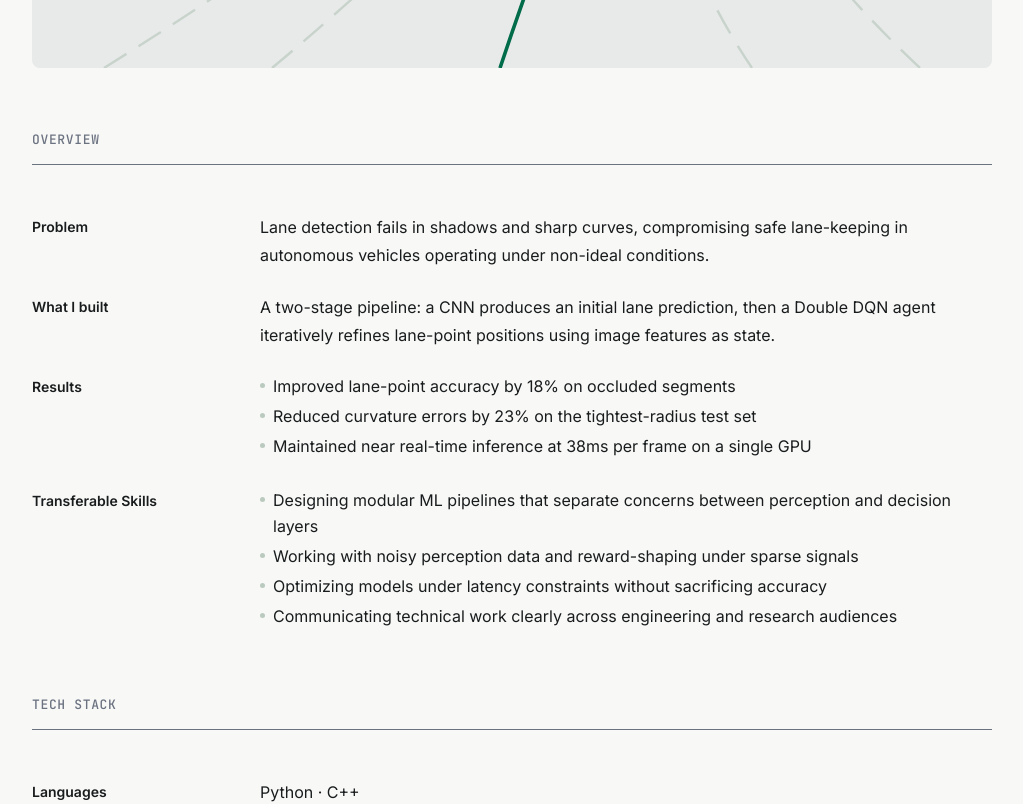
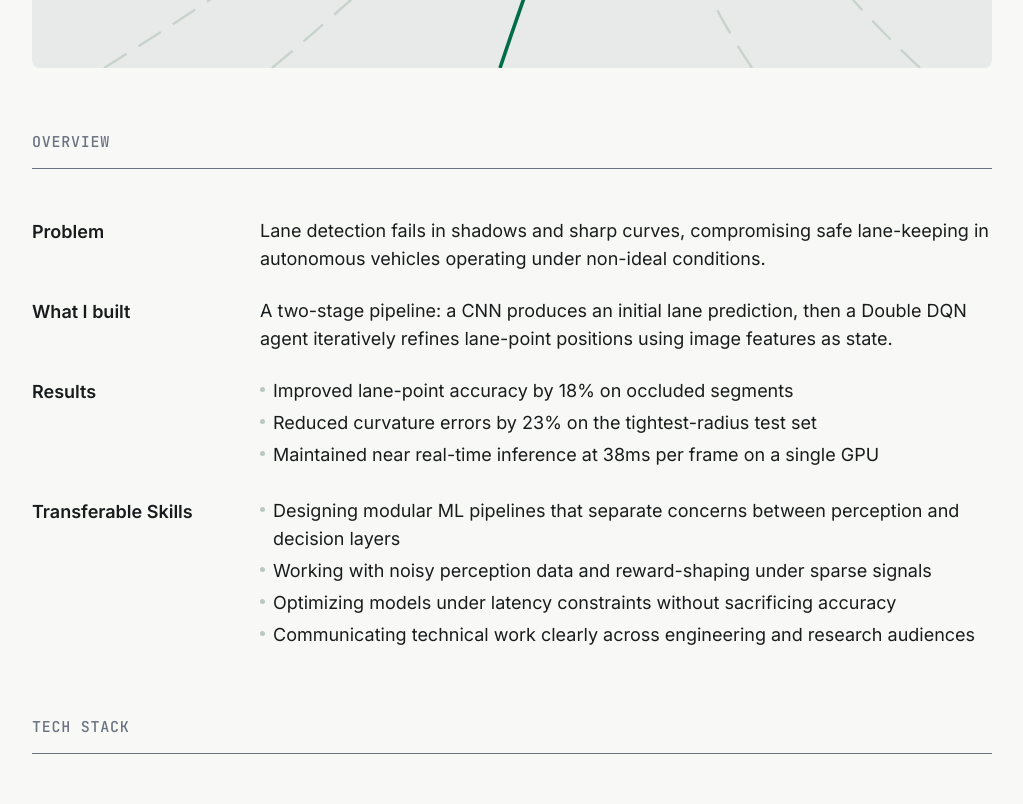
Before and after one commit to 95-ag/ag-portfolio, a Next.js app: page /work/lane-refinement-rl in a window 1280 px wide. Shown: the part 760-1564 px from the top of the page, without its empty margins (128-1151 px from the left). Built offline with nearby package versions, Linux system fonts and the light colour scheme.

Commit message:
refactor: update prose composition rules and editorial-dl to semantic token values

```diff
--- a/src/app/globals.css
+++ b/src/app/globals.css
@@ -394,14 +394,19 @@ body {
     color: var(--on-surface-muted);
   }
 
-  /* MDX deep-dive prose — applies inside .prose-content */
+  /* ── Prose composition rules — .prose-content ──
+     Headings compose from semantic tokens; spacing/border are layout rules.
+     h2 → mono-anchor  |  h3 → heading-component  |  h4 → heading-narrative
+     p/li → body-primary  |  blockquote → body-secondary  |  table → body-caption
+     code → mono-code  |  strong → body-primary + weight-600
+  */
 
-  /* h2 = chapter anchor: mono-label style, hairline rule below */
   .prose-content h2 {
+    /* mono-anchor values + structural border */
     font-family: var(--font-mono), monospace;
-    font-size: 13px;
+    font-size: 15px;
     font-weight: 500;
-    line-height: 16px;
+    line-height: 20px;
     letter-spacing: 0.05em;
     text-transform: uppercase;
     color: var(--on-surface-muted);
@@ -414,27 +419,31 @@ body {
     margin-top: 0;
   }
   .prose-content h3 {
+    /* heading-component values */
     font-family: var(--font-display), system-ui, sans-serif;
-    font-size: 19px;
-    font-weight: 500;
-    line-height: 28px;
+    font-size: 22px;
+    font-weight: 600;
+    line-height: 30px;
     letter-spacing: -0.01em;
     color: var(--on-surface);
     margin-top: var(--spacing-2xl);
     margin-bottom: var(--spacing-sm);
   }
-  /* h4 = accent lead sentence — analogue of reference green opener */
   .prose-content h4 {
+    /* heading-narrative values */
     font-family: var(--font-display), system-ui, sans-serif;
-    font-size: 16px;
+    font-size: 20px;
     font-weight: 600;
-    line-height: 24px;
+    line-height: 28px;
+    letter-spacing: -0.01em;
     color: var(--accent);
     margin-top: var(--spacing-sm);
     margin-bottom: var(--spacing-md);
   }
   .prose-content p {
-    font-size: 16px;
+    /* body-primary values */
+    font-family: var(--font-sans), system-ui, sans-serif;
+    font-size: 18px;
     line-height: 28px;
     color: var(--on-surface);
     margin-bottom: var(--spacing-lg);
@@ -445,8 +454,10 @@ body {
     margin-bottom: var(--spacing-lg);
   }
   .prose-content li {
-    font-size: 16px;
-    line-height: 26px;
+    /* body-primary values */
+    font-family: var(--font-sans), system-ui, sans-serif;
+    font-size: 18px;
+    line-height: 28px;
     color: var(--on-surface);
     margin-bottom: var(--spacing-xs);
   }
@@ -456,10 +467,15 @@ body {
     text-underline-offset: 2px;
   }
   .prose-content strong {
+    /* body-primary + semibold weight */
     font-weight: 600;
     color: var(--on-surface);
   }
   .prose-content blockquote {
+    /* body-secondary values + left border */
+    font-family: var(--font-sans), system-ui, sans-serif;
+    font-size: 18px;
+    line-height: 28px;
     border-left: 3px solid var(--accent);
     padding-left: var(--spacing-lg);
     color: var(--on-surface-muted);
@@ -474,7 +490,9 @@ body {
   .prose-content table {
     width: 100%;
     border-collapse: collapse;
+    /* body-caption size */
     font-size: 14px;
+    line-height: 20px;
     margin-bottom: var(--spacing-md);
   }
   .prose-content th,
@@ -482,19 +500,22 @@ body {
     border: 1px solid var(--outline-variant);
     padding: var(--spacing-sm) var(--spacing-md);
     text-align: left;
+    color: var(--on-surface-muted);
   }
   .prose-content th {
     background: var(--surface-sunken);
     font-weight: 600;
   }
   .prose-content code:not(pre code) {
+    /* mono-code values + background treatment */
     font-family: var(--font-mono), monospace;
-    font-size: 13px;
+    font-size: 16px;
+    line-height: 24px;
     background: var(--surface-sunken);
     border: 1px solid var(--outline-variant);
     border-radius: var(--radius-sm);
     padding: 2px 6px;
-    color: var(--on-surface);
+    color: var(--on-surface-muted);
   }
 
   /* Footer text — responsive scale */
@@ -539,15 +560,18 @@ body {
     }
   }
   .editorial-dl dt {
+    /* body-primary + semibold for term label */
     font-family: var(--font-sans), system-ui, sans-serif;
-    font-size: 14px;
+    font-size: 18px;
     font-weight: 600;
-    line-height: 22px;
+    line-height: 28px;
     color: var(--on-surface);
-    padding-top: 3px;
+    padding-top: 1px;
   }
   .editorial-dl dd {
-    font-size: 16px;
+    /* body-primary values */
+    font-family: var(--font-sans), system-ui, sans-serif;
+    font-size: 18px;
     line-height: 28px;
     color: var(--on-surface);
     margin: 0;
@@ -564,8 +588,10 @@ body {
     display: flex;
     gap: var(--spacing-sm);
     margin-bottom: var(--spacing-xs);
-    font-size: 16px;
-    line-height: 26px;
+    /* body-primary values */
+    font-family: var(--font-sans), system-ui, sans-serif;
+    font-size: 18px;
+    line-height: 28px;
     color: var(--on-surface);
   }
 
```
